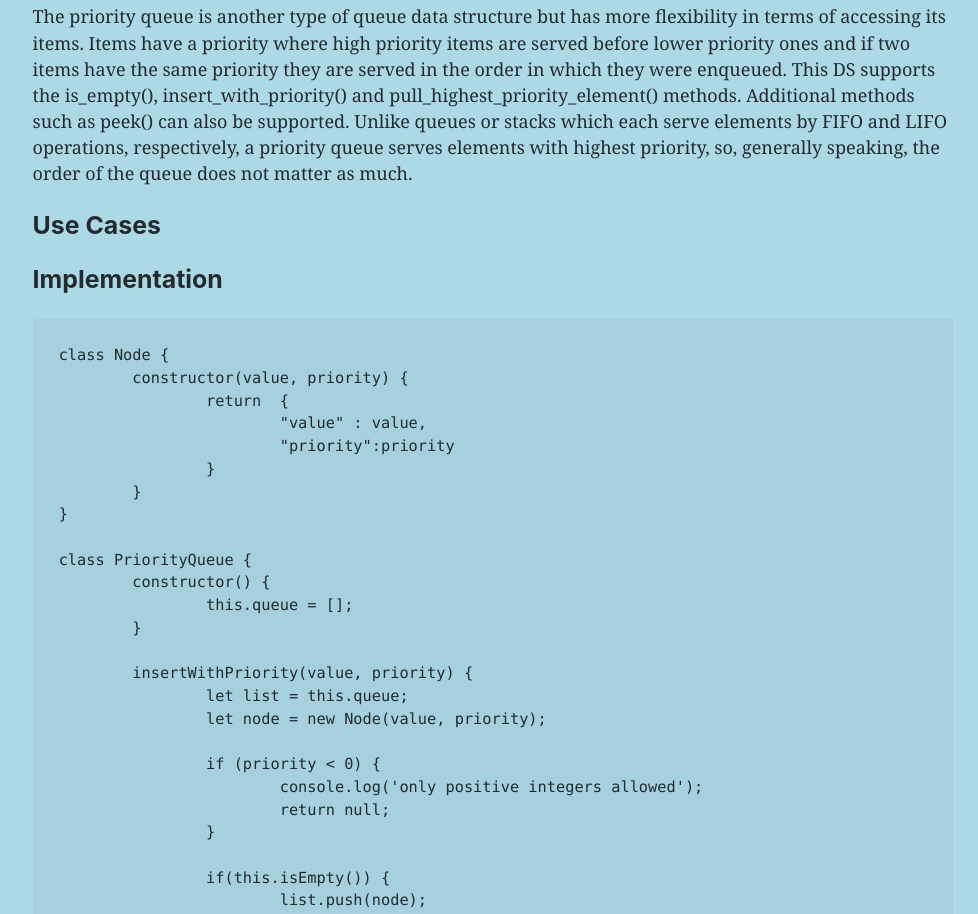
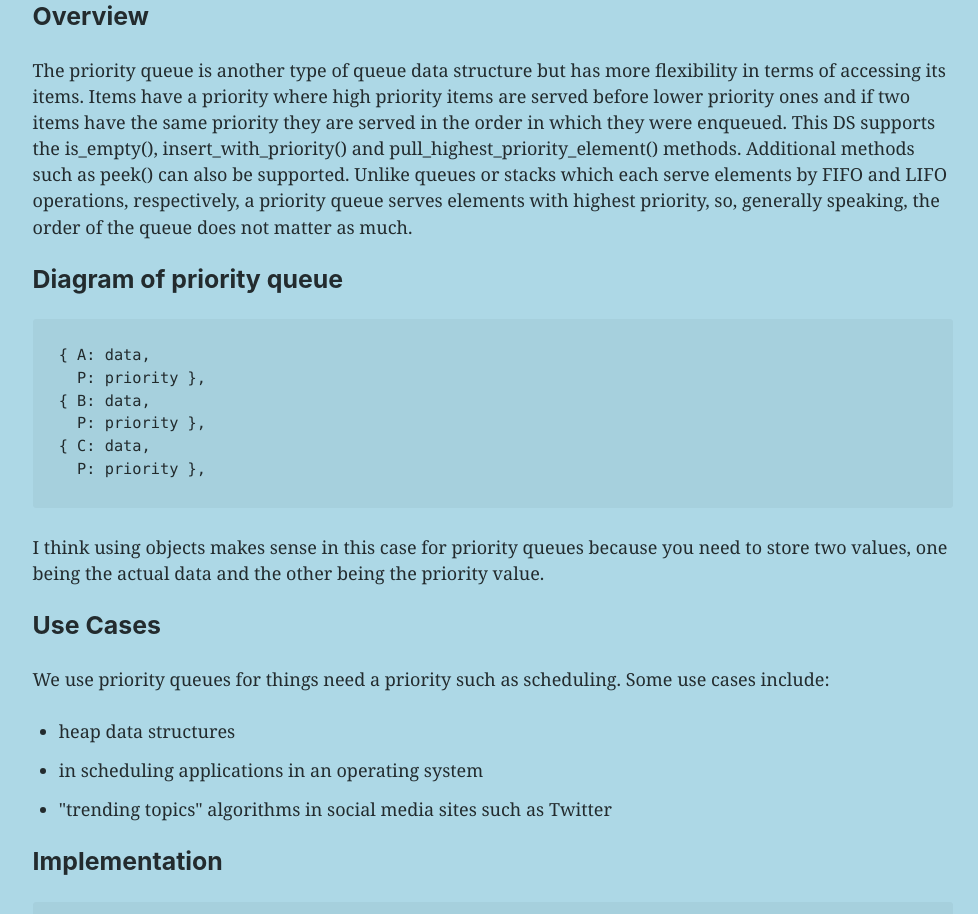
Before and after one commit to anthonyzamarro/anthonyzamarro, a Gatsby site: page /blog/2020/12-24--data-structures--priority-queue/ in a window 1280 px wide. Shown: the part 190-1104 px from the top of the page, without its empty margins (147-1125 px from the left). Built offline with nearby package versions, Linux system fonts and the light colour scheme; Gatsby itself is replaced by a stand-in of ours; some packages are replaced by stand-ins of ours; code samples lack their colours.

Commit message:
add diagram to priority queue ds post

````diff
--- a/src/posts/2020/12-24--data-structures--priority-queue/index.mdx
+++ b/src/posts/2020/12-24--data-structures--priority-queue/index.mdx
@@ -4,9 +4,26 @@ date: 2020-12-24
 tags: ['data structures', 'priority queue', 'queue']
 ---
 
+### Overview
 The priority queue is another type of queue data structure but has more flexibility in terms of accessing its items. Items have a priority where high priority items are served before lower priority ones and if two items have the same priority they are served in the order in which they were enqueued. This DS supports the is_empty(), insert_with_priority() and pull_highest_priority_element() methods. Additional methods such as peek() can also be supported. Unlike queues or stacks which each serve elements by FIFO and LIFO operations, respectively, a priority queue serves elements with highest priority, so, generally speaking, the order of the queue does not matter as much.
 
+### Diagram of priority queue
+```
+{ A: data,
+  P: priority },
+{ B: data,
+  P: priority },
+{ C: data,
+  P: priority },
+```
+I think using objects makes sense in this case for priority queues because you need to store two values, one being the actual data and the other being the priority value.
+
+
 ### Use Cases
+We use priority queues for things need a priority such as scheduling. Some use cases include:
+- heap data structures
+- in scheduling applications in an operating system
+- "trending topics" algorithms in social media sites such as Twitter
 
 ### Implementation
 
@@ -92,3 +109,4 @@ console.log(p);
 ```
 ### Resources
 https://en.wikipedia.org/wiki/Priority_queue
+https://www.oodlestechnologies.com/blogs/Understanding-Priority-Queues-and-Their-Use-Cases/
````
